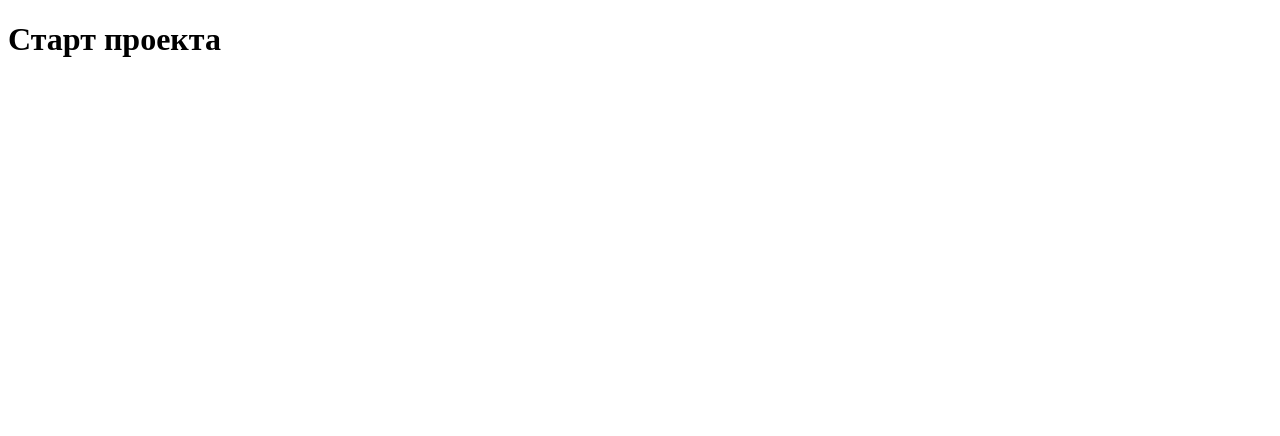
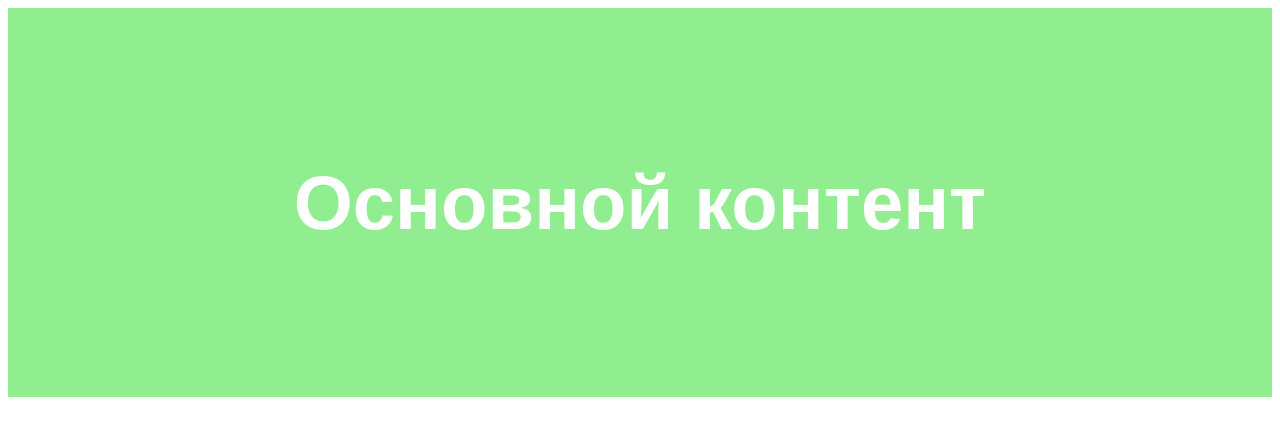
Before and after one commit to MrAnanasik1/test, a plain HTML site: page src/index.html in a window 1280 px wide. Drawn offline with Linux system fonts and the light colour scheme.

Commit message:
Main Content for website

```diff
--- a/src/css/main.css
+++ b/src/css/main.css
@@ -0,0 +1,8 @@
+.main {
+	background: LightGreen;
+	padding: 100px;
+	font-size: 38px;
+	color: #fff;
+	font-family: sans-serif;
+	text-align: center;
+}
--- a/src/index.html
+++ b/src/index.html
@@ -3,8 +3,11 @@
 <head>
 	<meta charset="UTF-8">
 	<title>Document</title>
+	<link rel="stylesheet" href="css/main.css">
 </head>
 <body>
-	<h1>Старт проекта</h1>
+	<main class="main">
+		<h1>Основной контент</h1>
+	</main>
 </body>
 </html>
```
